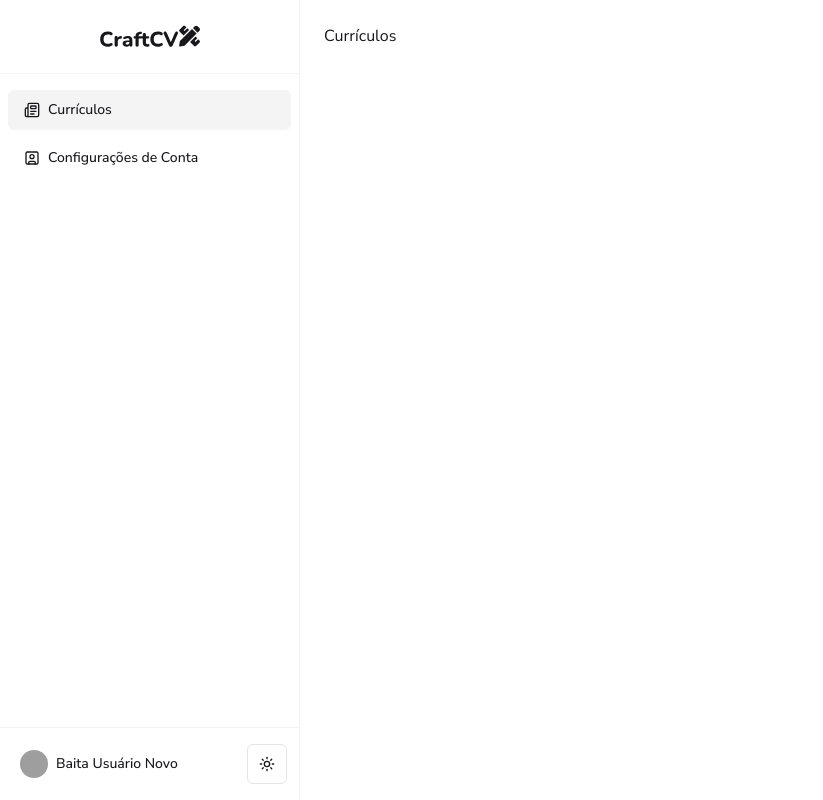
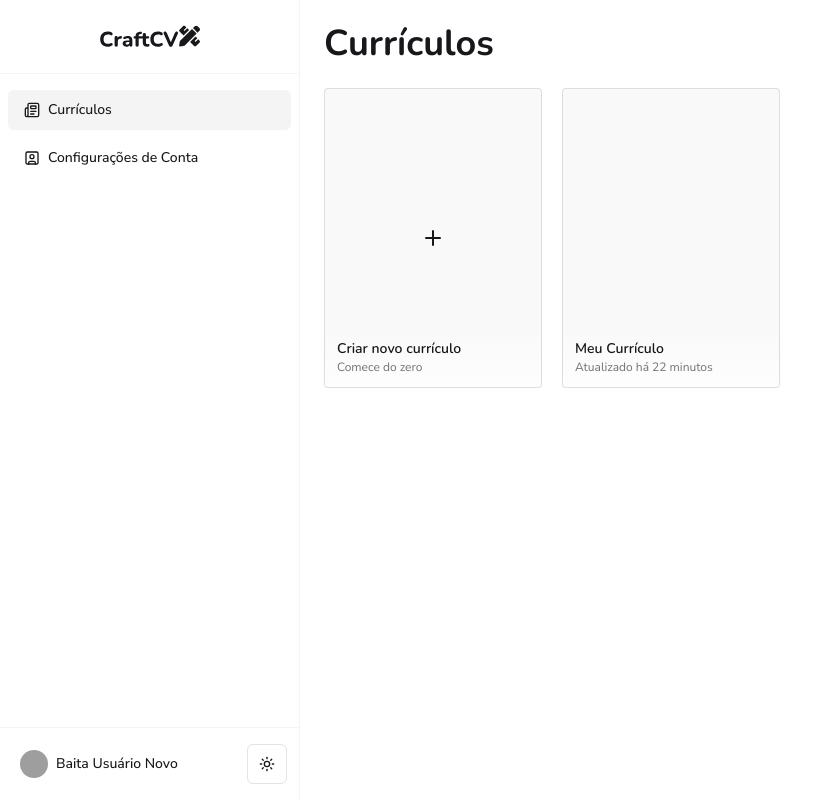
Before and after one commit to gafanhotoalexandre/craft-cv, a Next.js app: page /dashboard/resumes in a window 1280 px wide. Shown: the whole page, without its empty margins (0-823 px from the left). Built offline with nearby package versions, Linux system fonts and the light colour scheme; grey boxes are pictures that could not be loaded.

Commit message:
feat: create components and integrate in DashboardResumesPage

```diff
--- a/src/app/dashboard/resumes/page.tsx
+++ b/src/app/dashboard/resumes/page.tsx
@@ -1,7 +1,10 @@
+import { ResumesList } from '@/components/pages/dashboard/resumes/ResumesList'
+
 export default function DashboardResumesPage() {
   return (
     <>
-      <h1>Currículos</h1>
+      <h1 className="text-4xl font-title font-bold mb-6">Currículos</h1>
+      <ResumesList />
     </>
   )
 }
--- /dev/null
+++ b/src/components/pages/dashboard/resumes/ResumeCard.tsx
@@ -0,0 +1,43 @@
+import { ReactNode } from 'react'
+import Link from 'next/link'
+import { cn } from '@/lib/utils'
+
+interface ResumeCardButtonProps {
+  title: string
+  description: string
+  icon?: ReactNode
+}
+export function ResumeCardButton({
+  title,
+  description,
+  icon,
+}: ResumeCardButtonProps) {
+  return (
+    <button
+      className={cn(
+        'w-full h-[300px] bg-muted/50 rounded border border-muted-foreground/20',
+        'flex items-center justify-center relative outline-none overflow-hidden',
+        'hover:brightness-105 dark:hover:brightness-125 transition-all'
+      )}
+    >
+      {icon}
+      <div className="absolute w-full left-0 bottom-0 p-3 text-left bg-gradient-to-t from-background/80">
+        <p className="text-sm font-semibold font-title">{title}</p>
+        <span className="block text-xs text-muted-foreground">
+          {description}
+        </span>
+      </div>
+    </button>
+  )
+}
+
+export function ResumeCard() {
+  return (
+    <Link href={`/dashboard/resumes/example`} className="block w-full">
+      <ResumeCardButton
+        title={`Meu Currículo`}
+        description={`Atualizado há 22 minutos`}
+      />
+    </Link>
+  )
+}
--- /dev/null
+++ b/src/components/pages/dashboard/resumes/ResumesList/index.tsx
@@ -0,0 +1,16 @@
+import { Plus } from 'lucide-react'
+import { ResumeCard, ResumeCardButton } from '../ResumeCard'
+
+export function ResumesList() {
+  return (
+    <section className="grid grid-cols-2 md:grid-cols-3 lg:grid-cols-4 auto-rows-max gap-4 lg:gap-5 flex-1">
+      <ResumeCardButton
+        title="Criar novo currículo"
+        description="Comece do zero"
+        icon={<Plus />}
+      />
+
+      <ResumeCard />
+    </section>
+  )
+}
```
